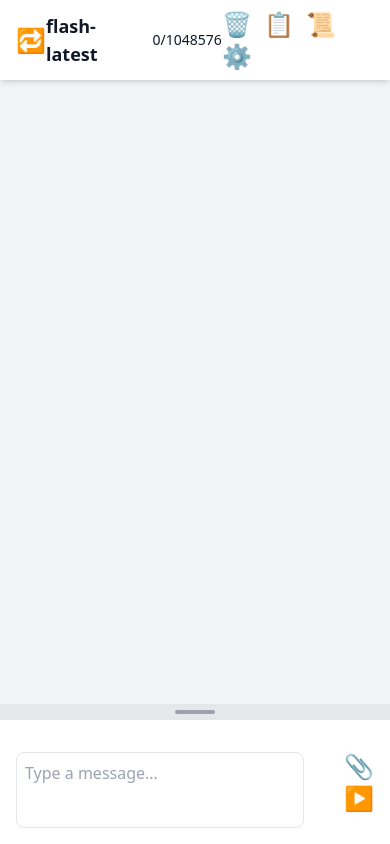
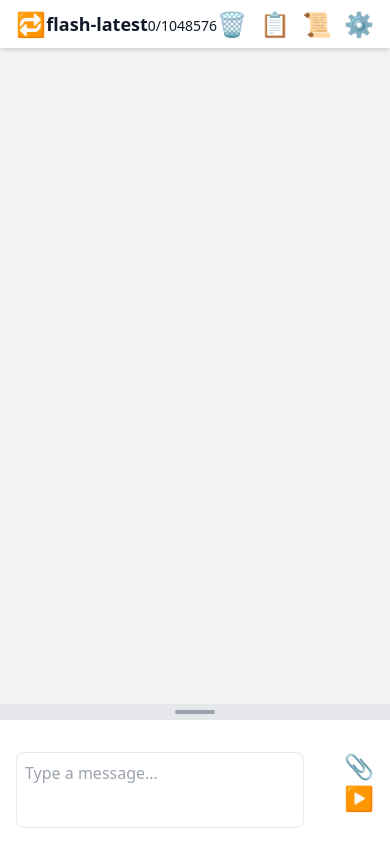
Before and after one commit to baldierot/dumbllmchat, a website built with Vite: page src/index.html in a window 390 px wide. Built offline with nearby package versions, Linux system fonts and the light colour scheme; no server answers.

Commit message:
remove the spacing between the model name and the token count/max token count text on mobile narrow screens. looks bad

```diff
--- a/src/index.html
+++ b/src/index.html
@@ -16,8 +16,10 @@
     <header class="bg-white dark:bg-gray-800 shadow-md z-10">
         <div class="container mx-auto px-4 py-2 flex justify-between items-center">
             <button id="cycle-model-btn" class="text-2xl">🔁</button>
-                        <h1 id="model-nickname" class="text-lg font-semibold">Gemini Pro</h1>
-            <span id="token-count-display" class="text-sm ml-2"></span>
+                        <div class="flex items-baseline">
+                <h1 id="model-nickname" class="text-lg font-semibold">Gemini Pro</h1>
+                <span id="token-count-display" class="text-sm sm:ml-2"></span>
+            </div>
             <div>
                 <button id="clear-chat-btn" class="text-2xl mr-2">🗑️</button>
                 <button id="copy-chat-btn" class="text-2xl mr-2">📋</button>
```
